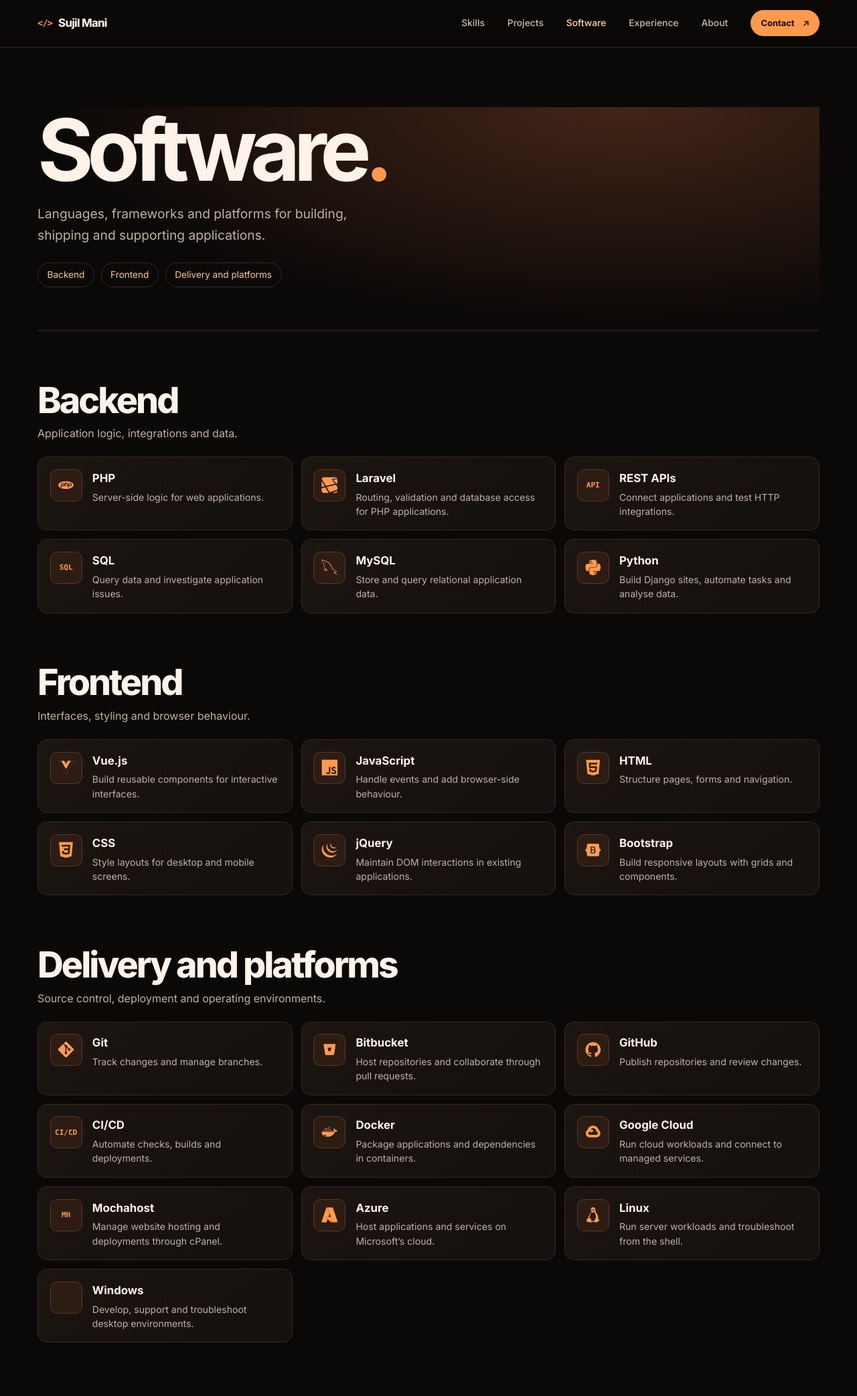
After one commit to sujilkumarkm/portfolio, a Django app: page /software/ in a window 1280 px wide. The commit adds this page. Shown: the whole page at 67% size. Run offline with Django 5.2, Linux system fonts and the light colour scheme; some libraries are stand-ins or nearby versions.

Commit message:
Add Software page to portfolio

```diff
--- a/portfolio_site/urls.py
+++ b/portfolio_site/urls.py
@@ -14,6 +14,18 @@ def home(request):
         "support experience, Python and Django projects, and agentic AI research.",
     )
     return render(request, "portfolio.html", metadata)
+
+
+def software(request):
+    return render(
+        request,
+        "software.html",
+        page_metadata(
+            "software",
+            "Software | Sujil Mani",
+            "Explore the backend, frontend, delivery tools and platforms in Sujil Mani’s software stack.",
+        ),
+    )
 
 
 def contact(request):
@@ -43,7 +55,7 @@ def google_site_verification(request):
 
 
 def sitemap(request):
-    page_urls = [SITE_ORIGIN + reverse(route) for route in ("home", "contact")]
+    page_urls = [SITE_ORIGIN + reverse(route) for route in ("home", "software", "contact")]
     return render(
         request,
         "sitemap.xml",
@@ -59,5 +71,6 @@ urlpatterns = [
     path("sitemap.xml", sitemap, name="sitemap"),
     path("favicon.ico", RedirectView.as_view(url="/static/favicon-v2.png", permanent=True)),
     path("contact/", contact, name="contact"),
+    path("software/", software, name="software"),
     path("", home, name="home"),
 ]
--- a/static/portfolio.css
+++ b/static/portfolio.css
@@ -117,6 +117,102 @@ section[id] { scroll-margin-top: 5.5rem; }
 
 .nav-links > a:not(.button):hover, .nav-links > a:not(.button):focus-visible { color: var(--accent-light); }
 .menu-toggle { display: none; }
+
+.nav-links > a[aria-current="page"]:not(.button) { color: var(--accent-light); }
+
+.software-page {
+    padding-block: clamp(3rem, 7vw, 6rem) 5rem;
+}
+
+.software-intro {
+    padding-bottom: clamp(2rem, 5vw, 4rem);
+    border-bottom: 1px solid var(--line);
+    background: radial-gradient(ellipse at 75% 0%, #432417 0%, transparent 68%);
+}
+
+.software-intro h1 {
+    font-size: clamp(3.2rem, 10vw, 8rem);
+    line-height: 1;
+    letter-spacing: -.075em;
+}
+
+.software-intro h1 span { color: var(--accent); }
+
+.software-intro > p {
+    max-width: 42ch;
+    margin-top: 1rem;
+    color: var(--muted);
+    font-size: clamp(1rem, 2vw, 1.2rem);
+}
+
+.software-jump {
+    display: flex;
+    flex-wrap: wrap;
+    gap: .6rem;
+    margin-top: 1.5rem;
+}
+
+.software-jump a {
+    padding: .4rem .85rem;
+    border: 1px solid var(--line);
+    border-radius: 2rem;
+    color: var(--accent-light);
+    font-size: .85rem;
+    text-decoration: none;
+}
+
+.software-jump a:hover { border-color: var(--accent); }
+
+.software-section { margin-top: clamp(2.75rem, 6vw, 5rem); }
+.software-section h2 {
+    font-size: clamp(1.9rem, 4.2vw, 3.5rem);
+    letter-spacing: -.055em;
+}
+
+.software-section > p {
+    margin-top: .55rem;
+    color: var(--muted);
+}
+
+.software-grid {
+    display: grid;
+    grid-template-columns: repeat(auto-fit, minmax(min(100%, 19rem), 1fr));
+    gap: .8rem;
+    margin: 1.35rem 0 0;
+    padding: 0;
+    list-style: none;
+}
+
+.software-card {
+    display: flex;
+    align-items: flex-start;
+    gap: .95rem;
+    padding: 1.1rem;
+    border: 1px solid var(--line);
+    border-radius: .9rem;
+    background: linear-gradient(140deg, var(--surface-raised), var(--surface) 70%);
+}
+
+.software-icon {
+    display: grid;
+    flex: 0 0 3rem;
+    height: 3rem;
+    place-items: center;
+    border: 1px solid #5b3825;
+    border-radius: .65rem;
+    background: #2c1c14;
+    color: var(--accent);
+    font: 700 .69rem/1 var(--mono);
+}
+
+.software-icon i { font-size: 1.5rem; }
+.software-card h3 { font-size: 1.05rem; }
+.software-card p {
+    margin-top: .2rem;
+    color: var(--muted);
+    font-size: .88rem;
+    line-height: 1.5;
+}
 
 .button {
     display: inline-flex;
--- /dev/null
+++ b/templates/site_header.html
@@ -0,0 +1,14 @@
+<header class="site-header">
+        <nav class="nav shell" aria-label="Main navigation">
+            <a class="brand" href="{% url 'home' %}" aria-label="Sujil Mani home"><span aria-hidden="true">&lt;/&gt;</span> Sujil Mani</a>
+            <button class="menu-toggle" type="button" data-menu-toggle aria-expanded="false" aria-controls="primary-links" aria-label="Menu"><span></span><span></span></button>
+            <div class="nav-links" id="primary-links">
+                <a href="{% url 'home' %}#skills">Skills</a>
+                <a href="{% url 'home' %}#work">Projects</a>
+                <a href="{% url 'software' %}"{% if request.resolver_match.url_name == "software" %} aria-current="page"{% endif %}>Software</a>
+                <a href="{% url 'home' %}#experience">Experience</a>
+                <a href="{% url 'home' %}#about">About</a>
+                <a class="button nav-contact" href="{% url 'contact' %}">Contact <span aria-hidden="true">&nearr;</span></a>
+            </div>
+        </nav>
+    </header>
--- /dev/null
+++ b/templates/software.html
@@ -0,0 +1,203 @@
+{% load static %}
+<!doctype html>
+<html lang="en" prefix="og: https://ogp.me/ns#">
+<head>
+    <meta charset="utf-8">
+    <meta name="viewport" content="width=device-width, initial-scale=1">
+    {% include "metadata.html" %}
+    <link rel="stylesheet" href="https://fonts.googleapis.com/css2?family=Inter:wght@400..800&amp;display=swap">
+    <link rel="stylesheet" href="{% static 'portfolio.css' %}">
+    <link rel="stylesheet" href="https://cdn.jsdelivr.net/gh/devicons/devicon@v2.17.0/devicon.min.css">
+    <script src="{% static 'portfolio-motion.js' %}" defer></script>
+</head>
+<body>
+    <a class="skip-link" href="#main">Skip to content</a>
+    {% include "site_header.html" %}
+    <main id="main" class="shell software-page" tabindex="-1">
+        <header class="software-intro">
+            <h1>Software<span>.</span></h1>
+            <p>Languages, frameworks and platforms for building, shipping and supporting applications.</p>
+            <nav class="software-jump" aria-label="Software categories">
+                <a href="#backend">Backend</a>
+                <a href="#frontend">Frontend</a>
+                <a href="#delivery">Delivery and platforms</a>
+            </nav>
+        </header>
+
+        <section class="software-section" id="backend" aria-labelledby="backend-title">
+            <h2 id="backend-title">Backend</h2>
+            <p>Application logic, integrations and data.</p>
+            <ul class="software-grid">
+                <li class="software-card">
+                    <span class="software-icon" aria-hidden="true"><i class="devicon-php-plain"></i></span>
+                    <div>
+                        <h3>PHP</h3>
+                        <p>Server-side logic for web applications.</p>
+                    </div>
+                </li>
+                <li class="software-card">
+                    <span class="software-icon" aria-hidden="true"><i class="devicon-laravel-plain"></i></span>
+                    <div>
+                        <h3>Laravel</h3>
+                        <p>Routing, validation and database access for PHP applications.</p>
+                    </div>
+                </li>
+                <li class="software-card">
+                    <span class="software-icon" aria-hidden="true">API</span>
+                    <div>
+                        <h3>REST APIs</h3>
+                        <p>Connect applications and test HTTP integrations.</p>
+                    </div>
+                </li>
+                <li class="software-card">
+                    <span class="software-icon" aria-hidden="true">SQL</span>
+                    <div>
+                        <h3>SQL</h3>
+                        <p>Query data and investigate application issues.</p>
+                    </div>
+                </li>
+                <li class="software-card">
+                    <span class="software-icon" aria-hidden="true"><i class="devicon-mysql-plain"></i></span>
+                    <div>
+                        <h3>MySQL</h3>
+                        <p>Store and query relational application data.</p>
+                    </div>
+                </li>
+                <li class="software-card">
+                    <span class="software-icon" aria-hidden="true"><i class="devicon-python-plain"></i></span>
+                    <div>
+                        <h3>Python</h3>
+                        <p>Build Django sites, automate tasks and analyse data.</p>
+                    </div>
+                </li>
+            </ul>
+        </section>
+
+        <section class="software-section" id="frontend" aria-labelledby="frontend-title">
+            <h2 id="frontend-title">Frontend</h2>
+            <p>Interfaces, styling and browser behaviour.</p>
+            <ul class="software-grid">
+                <li class="software-card">
+                    <span class="software-icon" aria-hidden="true"><i class="devicon-vuejs-plain"></i></span>
+                    <div>
+                        <h3>Vue.js</h3>
+                        <p>Build reusable components for interactive interfaces.</p>
+                    </div>
+                </li>
+                <li class="software-card">
+                    <span class="software-icon" aria-hidden="true"><i class="devicon-javascript-plain"></i></span>
+                    <div>
+                        <h3>JavaScript</h3>
+                        <p>Handle events and add browser-side behaviour.</p>
+                    </div>
+                </li>
+                <li class="software-card">
+                    <span class="software-icon" aria-hidden="true"><i class="devicon-html5-plain"></i></span>
+                    <div>
+                        <h3>HTML</h3>
+                        <p>Structure pages, forms and navigation.</p>
+                    </div>
+                </li>
+                <li class="software-card">
+                    <span class="software-icon" aria-hidden="true"><i class="devicon-css3-plain"></i></span>
+                    <div>
+                        <h3>CSS</h3>
+                        <p>Style layouts for desktop and mobile screens.</p>
+                    </div>
+                </li>
+                <li class="software-card">
+                    <span class="software-icon" aria-hidden="true"><i class="devicon-jquery-plain"></i></span>
+                    <div>
+                        <h3>jQuery</h3>
+                        <p>Maintain DOM interactions in existing applications.</p>
+                    </div>
+                </li>
+                <li class="software-card">
+                    <span class="software-icon" aria-hidden="true"><i class="devicon-bootstrap-plain"></i></span>
+                    <div>
+                        <h3>Bootstrap</h3>
+                        <p>Build responsive layouts with grids and components.</p>
+                    </div>
+                </li>
+            </ul>
+        </section>
+
+        <section class="software-section" id="delivery" aria-labelledby="delivery-title">
+            <h2 id="delivery-title">Delivery and platforms</h2>
+            <p>Source control, deployment and operating environments.</p>
+            <ul class="software-grid">
+                <li class="software-card">
+                    <span class="software-icon" aria-hidden="true"><i class="devicon-git-plain"></i></span>
+                    <div>
+                        <h3>Git</h3>
+                        <p>Track changes and manage branches.</p>
+                    </div>
+                </li>
+                <li class="software-card">
+                    <span class="software-icon" aria-hidden="true"><i class="devicon-bitbucket-plain"></i></span>
+                    <div>
+                        <h3>Bitbucket</h3>
+                        <p>Host repositories and collaborate through pull requests.</p>
+                    </div>
+                </li>
+                <li class="software-card">
+                    <span class="software-icon" aria-hidden="true"><i class="devicon-github-plain"></i></span>
+                    <div>
+                        <h3>GitHub</h3>
+                        <p>Publish repositories and review changes.</p>
+                    </div>
+                </li>
+                <li class="software-card">
+                    <span class="software-icon" aria-hidden="true">CI/CD</span>
+                    <div>
+                        <h3>CI/CD</h3>
+                        <p>Automate checks, builds and deployments.</p>
+                    </div>
+                </li>
+                <li class="software-card">
+                    <span class="software-icon" aria-hidden="true"><i class="devicon-docker-plain"></i></span>
+                    <div>
+                        <h3>Docker</h3>
+                        <p>Package applications and dependencies in containers.</p>
+                    </div>
+                </li>
+                <li class="software-card">
+                    <span class="software-icon" aria-hidden="true"><i class="devicon-googlecloud-plain"></i></span>
+                    <div>
+                        <h3>Google Cloud</h3>
+                        <p>Run cloud workloads and connect to managed services.</p>
+                    </div>
+                </li>
+                <li class="software-card">
+                    <span class="software-icon" aria-hidden="true">MH</span>
+                    <div>
+                        <h3>Mochahost</h3>
+                        <p>Manage website hosting and deployments through cPanel.</p>
+                    </div>
+                </li>
+                <li class="software-card">
+                    <span class="software-icon" aria-hidden="true"><i class="devicon-azure-plain"></i></span>
+                    <div>
+                        <h3>Azure</h3>
+                        <p>Host applications and services on Microsoft’s cloud.</p>
+                    </div>
+                </li>
+                <li class="software-card">
+                    <span class="software-icon" aria-hidden="true"><i class="devicon-linux-plain"></i></span>
+                    <div>
+                        <h3>Linux</h3>
+                        <p>Run server workloads and troubleshoot from the shell.</p>
+                    </div>
+                </li>
+                <li class="software-card">
+                    <span class="software-icon" aria-hidden="true"><i class="devicon-windows11-plain"></i></span>
+                    <div>
+                        <h3>Windows</h3>
+                        <p>Develop, support and troubleshoot desktop environments.</p>
+                    </div>
+                </li>
+            </ul>
+        </section>
+    </main>
+</body>
+</html>
```
Also changed, not shown: templates/portfolio.html (+1 -13 lines).
